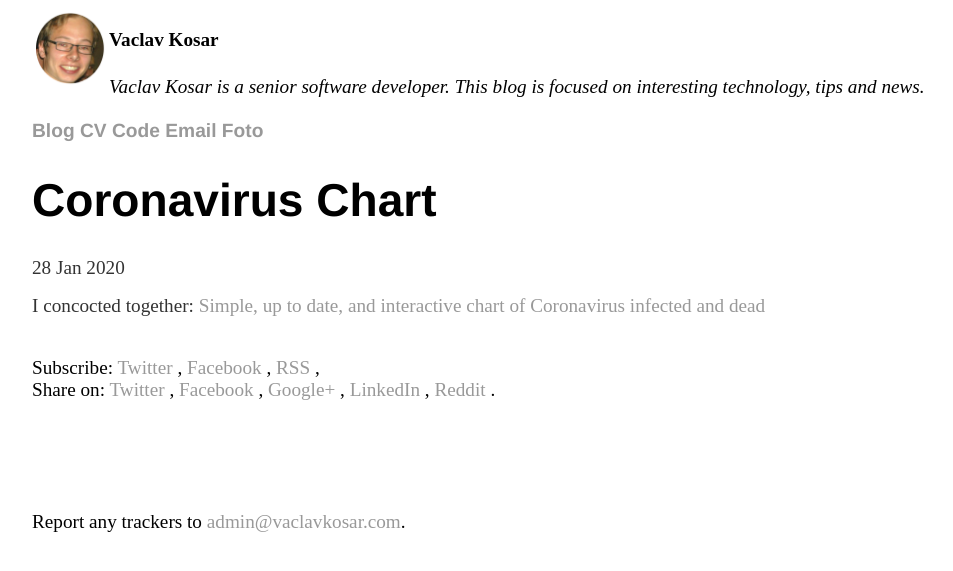
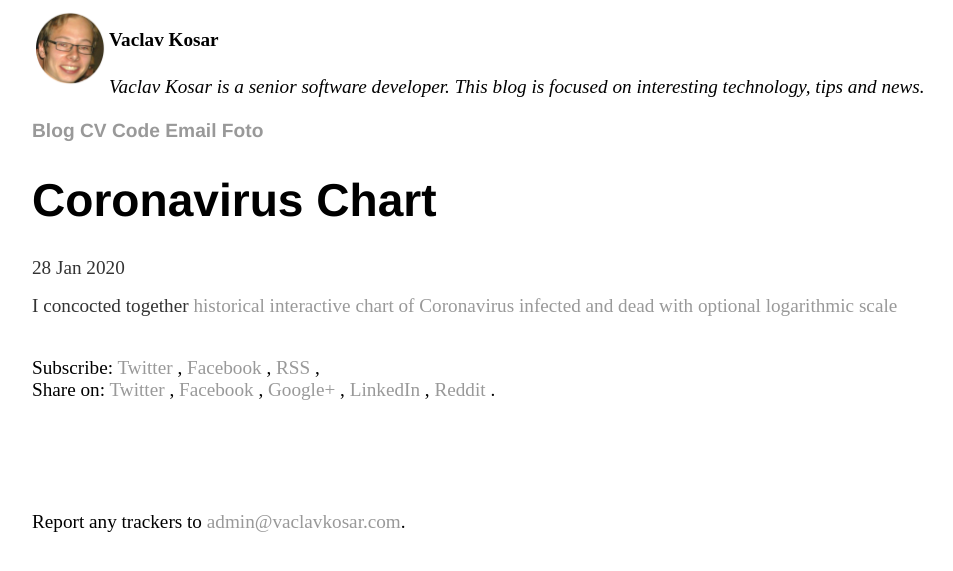
Before and after one commit to vackosar/vackosar.github.io, a Jekyll site: the page built from _posts/2020-01-28-Coronavirus-chart.md, in a window 1280 px wide. Shown: the top 571 px of the page, without its empty margins (96-1049 px from the left). Built offline with Jekyll 4.4.1, drawn with Linux system fonts in a browser that asks for light colours; comment, search, counter and statistics services are not loaded.

Commit message:
coronavirus chart

```diff
--- a/_posts/2020-01-28-Coronavirus-chart.md
+++ b/_posts/2020-01-28-Coronavirus-chart.md
@@ -4,4 +4,4 @@
 date: 2020-01-28
 ---
 
-I concocted together: [Simple, up to date, and interactive chart of Coronavirus infected and dead](https://vaclavkosar.com/coronavirus-chart.html)
+I concocted together [historical interactive chart of Coronavirus infected and dead with optional logarithmic scale](http://www.coronaviruschart.com)
--- a/coronavirus-chart.html
+++ b/coronavirus-chart.html
@@ -5,8 +5,8 @@
 	<meta http-equiv="Content-Type" content="text/html; charset=UTF-8">
 	<title>Coronavirus Chart</title>
 	<meta name="viewport" content="width=device-width, initial-scale=1">
-	<meta name="description" content="Simple and up to date chart of Coronavirus infected and dead.">
-	<meta name="keywords" content="coronavirus,chart,history,graph,logaritmic scale">
+	<meta name="description" content="Chart of Coronavirus infected and dead last updated 2019-01-28. Simple interactive historical chart with optional logarithmic scale.">
+	<meta name="keywords" content="coronavirus,chart,history,graph,logaritmic scale,log scale,logaritmic">
 
 	<!--	<script async="" src="./index_files/analytics.js"></script>-->
 
@@ -93,7 +93,7 @@
 	<div style="align-content: center; text-align: center; display: flex; justify-content: center;">
 		<div style="max-width: 1400px; width: 98.5%">
 			<h1>Coronavirus Chart</h1>
-			<i>Simple, up to date, and interactive chart of Coronavirus infected and dead.</i><br><br>
+			<i>Updated 2019-01-28 interactive chart of Coronavirus infected and dead history.</i><br><br>
 <!--				<div class="chartjs-size-monitor">-->
 <!--					<div class="chartjs-size-monitor-expand">-->
 <!--						<div class=""></div>-->
```
